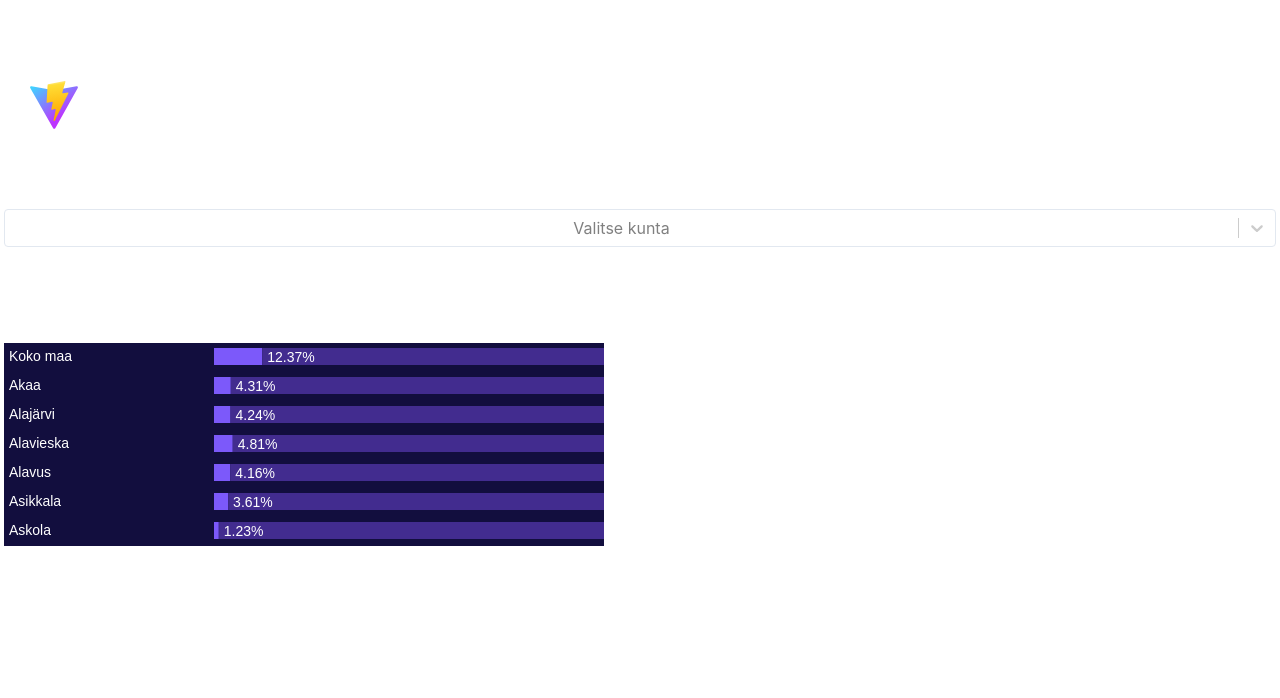
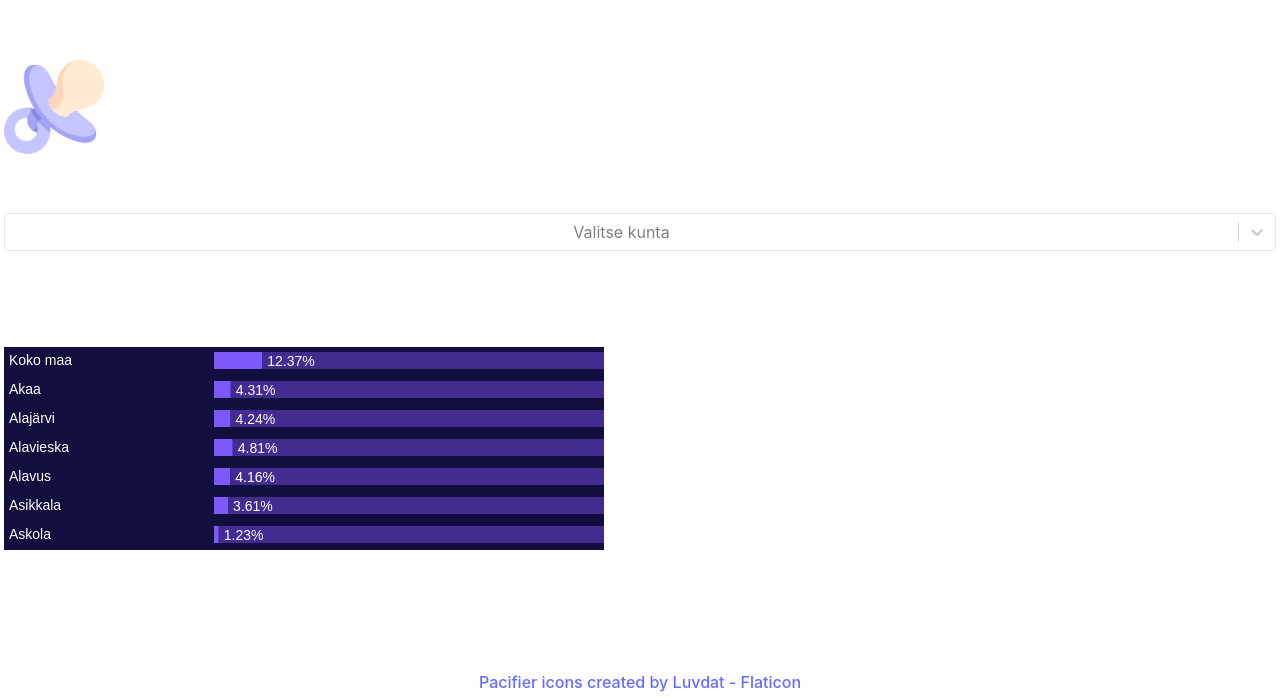
Before and after one commit to ByzantineViking/byzantineviking.github.io, a React (Vite) app: page / in a window 1280 px wide. Shown: the part 187-885 px from the top of the page. Before the commit the page ends 857 px from the top, so only its background shows below. Built offline with nearby package versions, Linux system fonts and the light colour scheme.

Commit message:
Add pacifier icon

```diff
--- a/src/App.tsx
+++ b/src/App.tsx
@@ -1,5 +1,5 @@
 import { useState } from 'react'
-import viteLogo from '/vite.svg'
+import pacifier from '/pacifier.png'
 import './App.css'
 import lastentarha from '../data/lastentarha_with_labels.json'
 import BarChart, { DataPoint } from './components/StackedBarChart';
@@ -37,9 +37,9 @@ function App() {
           }}
         >
           <img
-            src={viteLogo}
-            className="logo"
-            alt="Vite logo"
+            src={pacifier}
+            className="maracas"
+            alt="Maracas"
             width={iconSize}
             height={iconSize}
           />
@@ -135,6 +135,7 @@ function App() {
       </div>
       </div>
   <Lorem />
+  <a href="https://www.flaticon.com/free-icons/pacifier" title="pacifier icons">Pacifier icons created by Luvdat - Flaticon</a>
   </div>
  )
 }
```
Also changed, not shown: public/pacifier.png (added).
